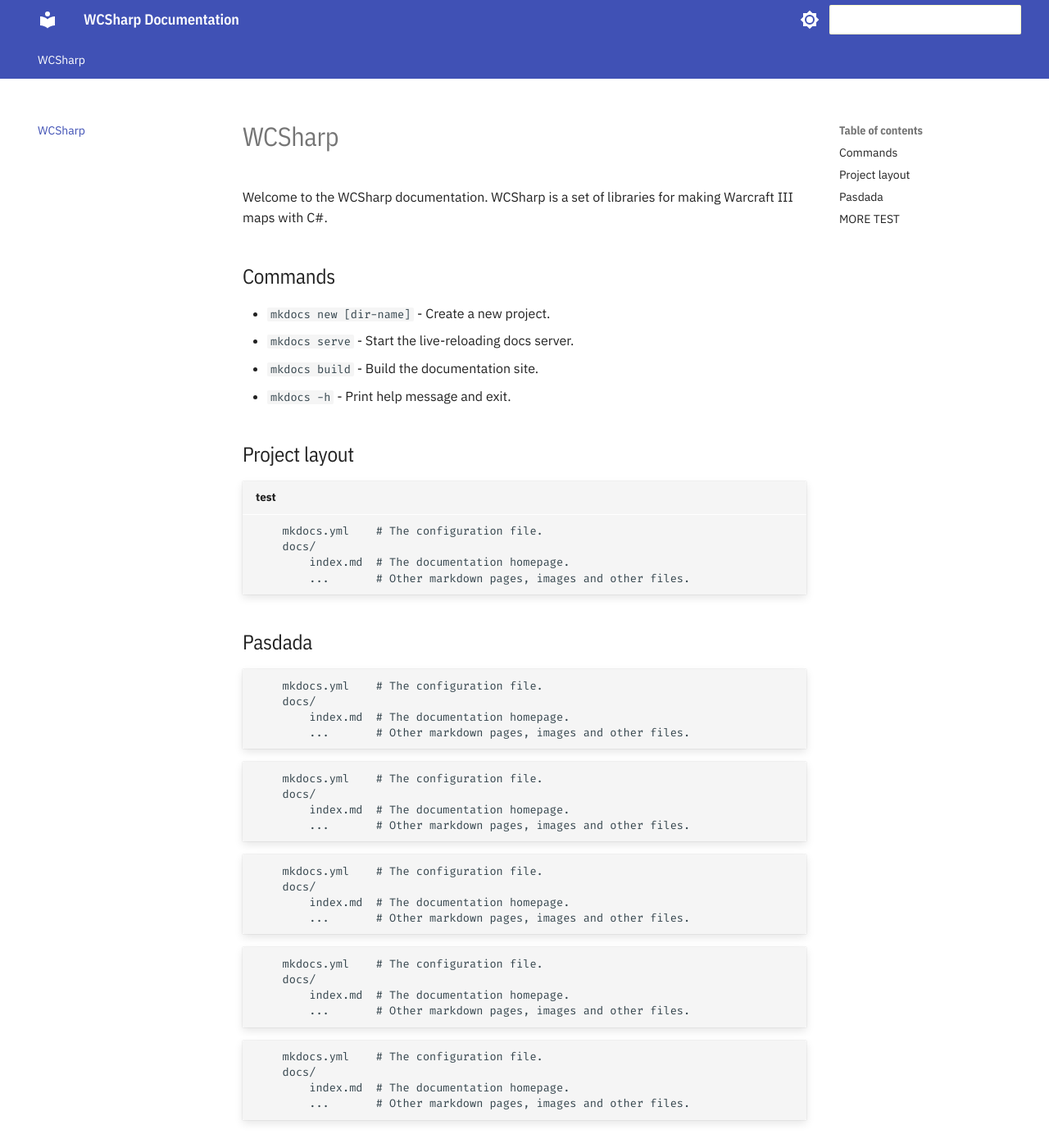
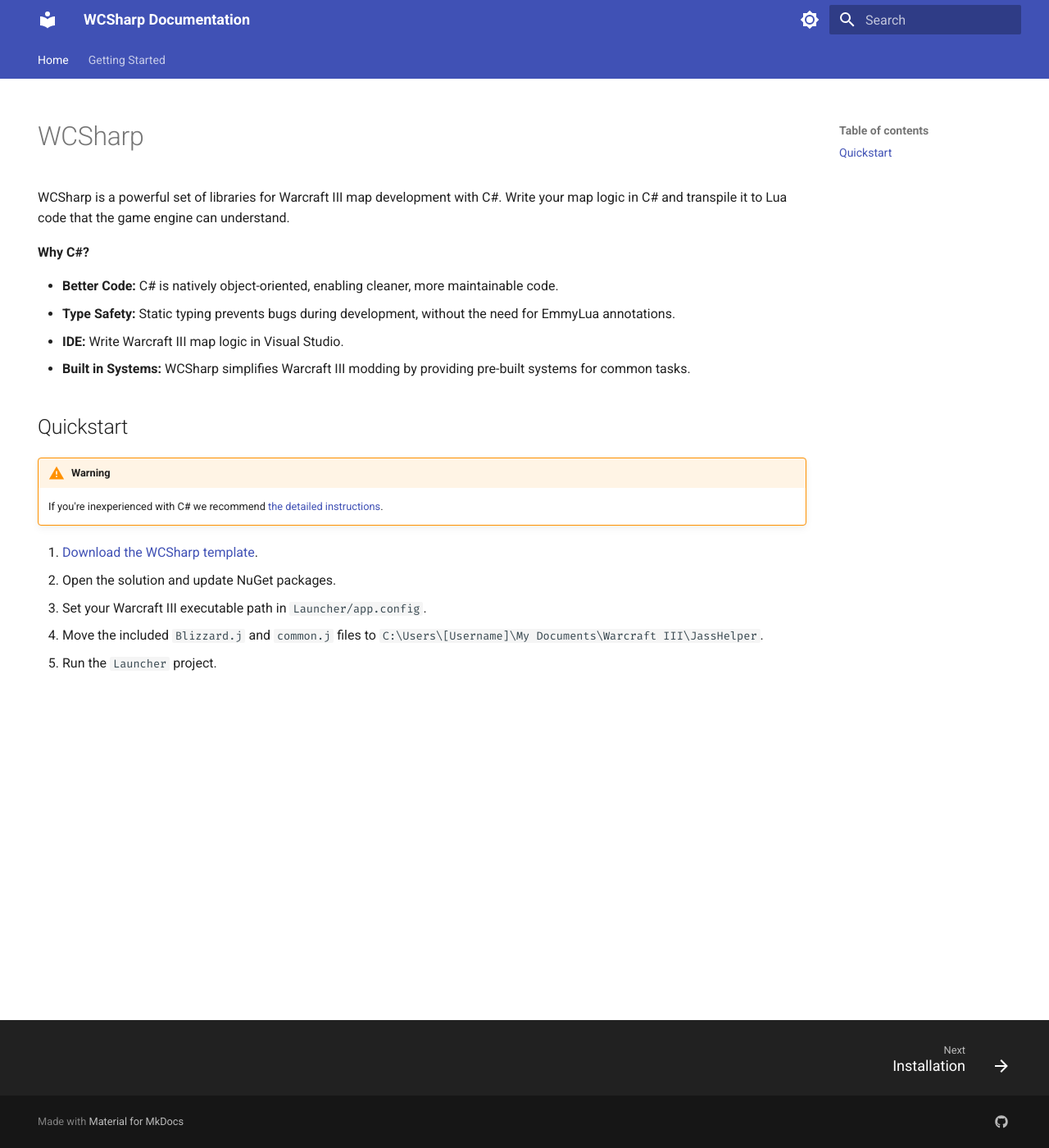
Before and after one commit to mdlsvensson/WCSharp-docs, an MkDocs documentation site: the page built from docs/index.md, in a window 1280 px wide and 1400 px high. Shown: the whole window at 82% size. Built offline with MkDocs 1.6.1 and Material for MkDocs 9.7.7, drawn with Linux system fonts in a browser that asks for light colours; some of the changed text lies outside the part shown.

````diff
--- a/docs/index.md
+++ b/docs/index.md
@@ -1,133 +1,26 @@
+---
+hide:
+    - navigation
+---
+
 # WCSharp
 
-Welcome to the WCSharp documentation. WCSharp is a set of libraries for making Warcraft III maps with C#.
+WCSharp is a powerful set of libraries for Warcraft III map development with C#. Write your map logic in C# and transpile it to Lua code that the game engine can understand.
 
-## Commands
+**Why C#?**
 
-* `mkdocs new [dir-name]` - Create a new project.
-* `mkdocs serve` - Start the live-reloading docs server.
-* `mkdocs build` - Build the documentation site.
-* `mkdocs -h` - Print help message and exit.
+- **Better Code:** C# is natively object-oriented, enabling cleaner, more maintainable code.
+- **Type Safety:** Static typing prevents bugs during development, without the need for EmmyLua annotations.
+- **IDE:** Write Warcraft III map logic in Visual Studio.
+- **Built in Systems:** WCSharp simplifies Warcraft III modding by providing pre-built systems for common tasks.
 
-## Project layout
-```title="test"
-    mkdocs.yml    # The configuration file.
-    docs/
-        index.md  # The documentation homepage.
-        ...       # Other markdown pages, images and other files.
-```
+## Quickstart
 
-## Pasdada
-```
-    mkdocs.yml    # The configuration file.
-    docs/
-        index.md  # The documentation homepage.
-        ...       # Other markdown pages, images and other files.
-```
-```
-    mkdocs.yml    # The configuration file.
-    docs/
-        index.md  # The documentation homepage.
-        ...       # Other markdown pages, images and other files.
-```
-```
-    mkdocs.yml    # The configuration file.
-    docs/
-        index.md  # The documentation homepage.
-        ...       # Other markdown pages, images and other files.
-```
-```
-    mkdocs.yml    # The configuration file.
-    docs/
-        index.md  # The documentation homepage.
-        ...       # Other markdown pages, images and other files.
-```
-```
-    mkdocs.yml    # The configuration file.
-    docs/
-        index.md  # The documentation homepage.
-        ...       # Other markdown pages, images and other files.
-```
+!!! warning
+    If you're inexperienced with C# we recommend [the detailed instructions](getting-started.md).
 
-
-
-## MORE TEST
-
-```
-    mkdocs.yml    # The configuration file.
-    docs/
-        index.md  # The documentation homepage.
-        ...       # Other markdown pages, images and other files.
-```
-```
-    mkdocs.yml    # The configuration file.
-    docs/
-        index.md  # The documentation homepage.
-        ...       # Other markdown pages, images and other files.
-```
-
-
-```
-    mkdocs.yml    # The configuration file.
-    docs/
-        index.md  # The documentation homepage.
-        ...       # Other markdown pages, images and other files.
-```
-```
-    mkdocs.yml    # The configuration file.
-    docs/
-        index.md  # The documentation homepage.
-        ...       # Other markdown pages, images and other files.
-```
-
-```cs
-using System;
-using Source.Events;
-using WCSharp.Api;
-using WCSharp.Events;
-using WCSharp.Shared;
-using WCSharp.Sync;
-using static WCSharp.Api.Common;
-
-namespace Source
-{
-	public static class Program
-	{
-		public static bool Debug { get; private set; } = false;
-
-		public static void Main()
-		{
-			var timer = CreateTimer();
-			TimerStart(timer, 0.01f, false, () =>
-			{
-				DestroyTimer(timer);
-				Start();
-			});
-		}
-
-		private static void Start()
-		{
-			try
-			{
-#if DEBUG
-				Debug = true;
-				Console.WriteLine("This map is in debug mode. The map may not function as expected.");
-
-				PeriodicEvents.EnableDebug();
-				PlayerUnitEvents.EnableDebug();
-				SyncSystem.EnableDebug();
-				Delay.EnableDebug();
-#endif
-				var blade = unit.Create(player.Create(0), Constants.UNIT_TOWN_HALL_PARAGON_KINGDOM, 0, 0);
-
-				EventManager.RegisterEvents();
-			}
-			catch (Exception ex)
-			{
-				DisplayTextToPlayer(GetLocalPlayer(), 0, 0, ex.Message);
-			}
-		}
-	}
-}
-
-```
+1. [Download the WCSharp template](https://github.com/Orden4/WCSharp/wiki/WCSharp-template).
+2. Open the solution and update NuGet packages.
+3. Set your Warcraft III executable path in `Launcher/app.config`.
+4. Move the included `Blizzard.j` and `common.j` files to `C:\Users\[Username]\My Documents\Warcraft III\JassHelper`.
+5. Run the `Launcher` project.
--- a/docs/stylesheets/extra.css
+++ /dev/null
@@ -1,104 +0,0 @@
-@import url('https://fonts.googleapis.com/css2?family=IBM+Plex+Sans+Condensed:ital,wght@0,100;0,200;0,300;0,400;0,500;0,600;0,700;1,100;1,200;1,300;1,400;1,500;1,600;1,700&display=swap');
-
-[data-md-color-scheme="wcsharp"] {
-    color-scheme: dark;
-
-    --md-default-bg-color: #18252f;
-    --md-default-fg-color--light: #fffbbb;
-    --md-default-fg-color: #ffffff;
-
-    --md-primary-bg-color: #fffbbb;
-    --md-primary-fg-color: #233844;
-
-    --md-accent-fg-color: rgba(170, 210, 218, 0.75);
-    --md-accent-fg-color--transparent: #1d583e;
-
-    --md-accent-bg-color: #1d583e;
-    --md-accent-bg-color--light: #318879;
-
-    --md-typeset-color: #ffffff;
-    --md-typeset-a-color: #aad2da;
-
-    --md-code-bg-color: #233844;
-    --md-code-fg-color: #fff;
-
-    --md-code-hl-name-color: #fff;
-    --md-code-hl-punctuation-color: #b12c39;
-    --md-code-hl-operator-color: #fff;
-
-    --md-color-gray: #42657a;
-}
-
-h1,
-h2,
-h3,
-h4,
-h5,
-h6,
-.md-header__topic,
-.md-nav__title {
-    font-family: "IBM Plex Sans Condensed", sans-serif;
-}
-
-.md-header__topic:first-child {
-    font-weight: 600;
-}
-
-.md-typeset a {
-    transition: color .1s ease;
-}
-
-.md-search-result .md-typeset h2 mark {
-    font-size: 1.5625em;
-}
-
-.md-search-result .md-typeset h1 mark {
-    color: var(--md-typeset-color);
-    text-decoration: underline;
-}
-
-.md-search-result .md-typeset {
-    color: var(--md-typeset-color);
-}
-
-.md-search-result__meta {
-    color: var(--md-color-gray);
-    user-select: none;
-}
-
-.md-search-result__input {
-    color: var(--md-color-gray) !important;
-}
-
-ul.md-nav__list li.md-nav__item a.md-nav__link.md-nav__link--passed {
-    color: var(--md-typeset-color);
-}
-
-ul.md-nav__list li.md-nav__item a.md-nav__link.md-nav__link--active {
-    color: var(--md-typeset-a-color);
-}
-
-.md-search__form {
-    background-color: var(--md-default-bg-color);
-    transition: border .3s ease;
-    border: 1px solid rgba(255, 251, 187, .8);
-}
-
-.md-search__form:hover {
-    background-color: var(--md-default-bg-color);
-}
-
-.md-search__form:focus-within {
-    border-color: rgba(255, 251, 187, 0);
-    border-bottom: 1px solid rgba(255, 251, 187, .8);
-    transition: none;
-}
-
-div.language-text,
-div.language-cs {
-    box-shadow: var(--md-shadow-z2);
-}
-
-.highlight span.filename {
-    border-bottom: .05rem solid var(--md-default-bg-color);
-}
--- a/mkdocs.yml
+++ b/mkdocs.yml
@@ -12,27 +12,52 @@ theme:
     - navigation.tabs
     - navigation.sections
     - navigation.indexes
+    - navigation.footer
     # - navigation.prune
     - toc.follow
-  font:
-    text: IBM Plex Sans
-    code: Fira Code
+    - content.action.edit
+    - content.action.view
+    - content.code.annotate
+    - content.code.copy
   palette:
     # Light Mode
     - media: "(prefers-color-scheme: light)"
       scheme: default
+      primary: indigo
+      accent: indigo
       toggle:
         icon: material/brightness-7
         name: Switch to dark mode
     # Dark Mode
     - media: "(prefers-color-scheme: dark)"
-      scheme: wcsharp
+      scheme: slate
+      primary: black
+      accent: indigo
       toggle:
         icon: material/weather-night
         name: Switch to light mode
-extra_css:
-  - stylesheets/extra.css
+  font:
+    text: Roboto
+    code: Fira Code
+extra:
+  social:
+    - icon: fontawesome/brands/github
+      link: https://github.com/Orden4/WCSharp
 markdown_extensions:
+  - abbr
+  - admonition
+  - attr_list
+  - def_list
+  - md_in_html
+  - tables
+  - toc:
+      permalink: true
+  - pymdownx.betterem:
+      smart_enable: all
+  - pymdownx.caret
+  - pymdownx.mark
+  - pymdownx.tilde
+  - pymdownx.details
   - pymdownx.highlight:
       anchor_linenums: true
       line_spans: __span
@@ -40,5 +65,20 @@ markdown_extensions:
   - pymdownx.inlinehilite
   - pymdownx.snippets
   - pymdownx.superfences
-plugins:
-  - search
+  - pymdownx.keys
+  - pymdownx.smartsymbols
+  - pymdownx.tabbed:
+      alternate_style: true
+      combine_header_slug: true
+      slugify: !!python/object/apply:pymdownx.slugs.slugify
+        kwds:
+          case: lower
+  - pymdownx.tasklist:
+      custom_checkbox: true
+  - pymdownx.emoji:
+      emoji_index: !!python/name:material.extensions.emoji.twemoji
+      emoji_generator: !!python/name:material.extensions.emoji.to_svg
+nav:
+  - Home: index.md
+  - Getting Started:
+      - Installation: getting-started.md
````
Also changed, not shown: docs/getting-started.md (added, +58 -0 lines), docs/assets/images/vs-workload.png (added).
